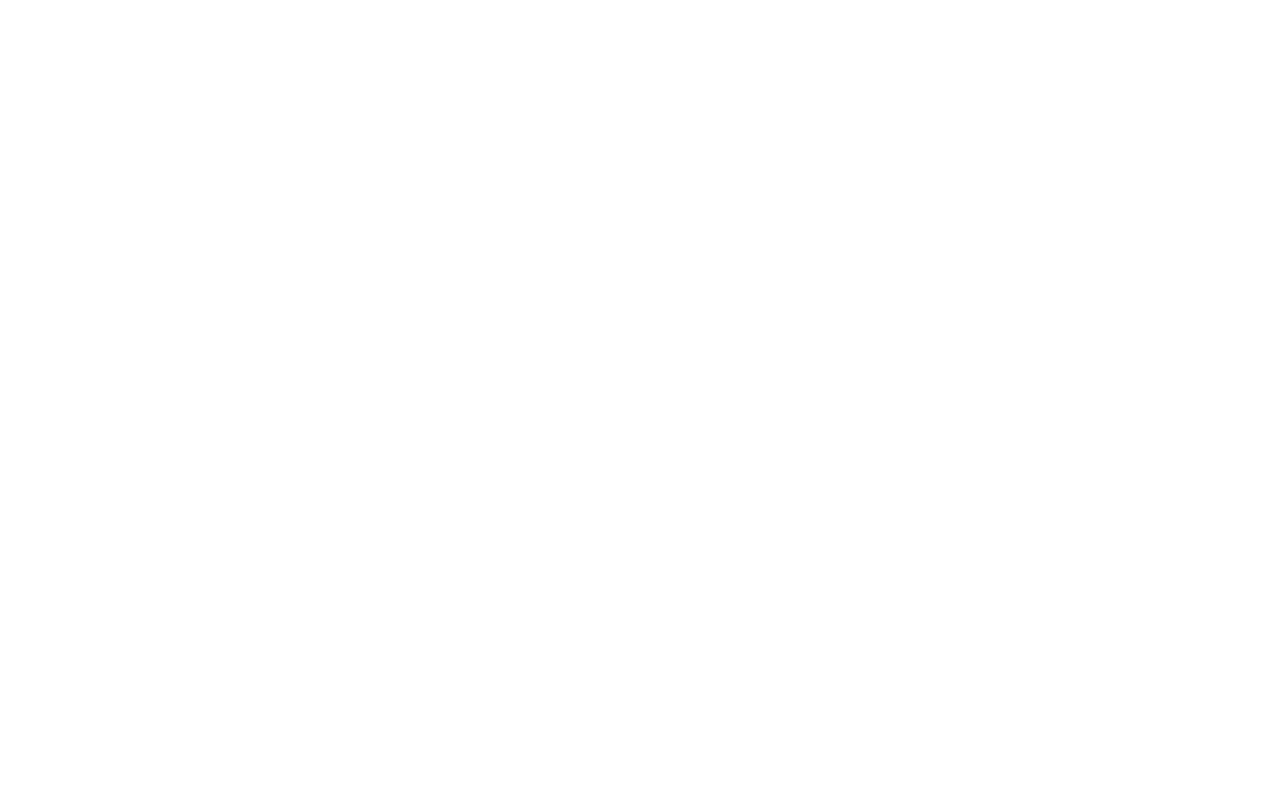
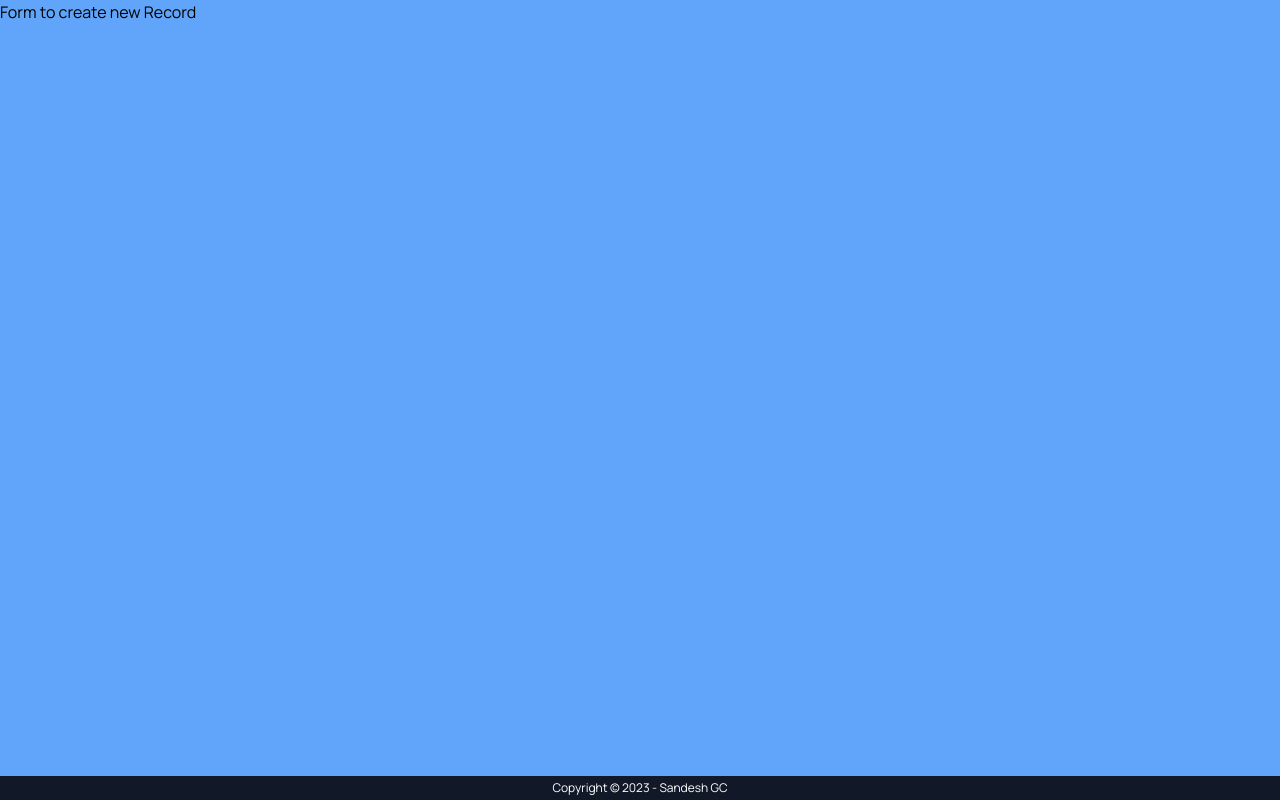
Before and after one commit to gcsandesh/Criminal-Record-Management-System, a React (Vite) app in the folder client/: page /admin/records in a window 1280 px wide. Before the commit this address had no page. Built offline with nearby package versions, Linux system fonts and the light colour scheme.

Commit message:
prevent floating footer, add routes, pages, components for admin

```diff
--- a/client/src/App.jsx
+++ b/client/src/App.jsx
@@ -9,6 +9,7 @@ import {
 	Records,
 	EachRecord,
 	AddRecord,
+	AdminDash,
 } from "./pages";
 
 function App() {
@@ -22,8 +23,11 @@ function App() {
 						<Route path="/records/:id" element={<EachRecord />} />
 						<Route path="/crimes" element={<Crimes />} />
 						{/* for admin */}
-						<Route path="/users" element={<Users />} />
-						<Route path="/add-record" element={<AddRecord />} />
+						<Route path="/admin">
+							<Route index element={<AdminDash />} />
+							<Route path="users" element={<Users />} />
+							<Route path="records" element={<AddRecord />} />
+						</Route>
 					</Route>
 				</Routes>
 			</div>
--- a/client/src/components/Footer.jsx
+++ b/client/src/components/Footer.jsx
@@ -2,7 +2,7 @@ import React from "react";
 
 export default function Footer() {
 	return (
-		<footer className="text-center text-xs bg-gray-900 text-white p-1">
+		<footer className="text-center mt-auto text-xs bg-gray-900 text-white p-1">
 			Copyright &copy; 2023 - Sandesh GC
 		</footer>
 	);
--- a/client/src/pages/index.js
+++ b/client/src/pages/index.js
@@ -4,5 +4,6 @@ import EachRecord from "./EachRecord";
 import Crimes from "./Crimes";
 import AddRecord from "./AddRecord";
 import Users from "./Users";
+import AdminDash from "./Admin/AdminDash";
 
-export { Landing, Records, EachRecord, AddRecord, Crimes, Users };
+export { Landing, Records, EachRecord, AddRecord, Crimes, Users, AdminDash };
```
